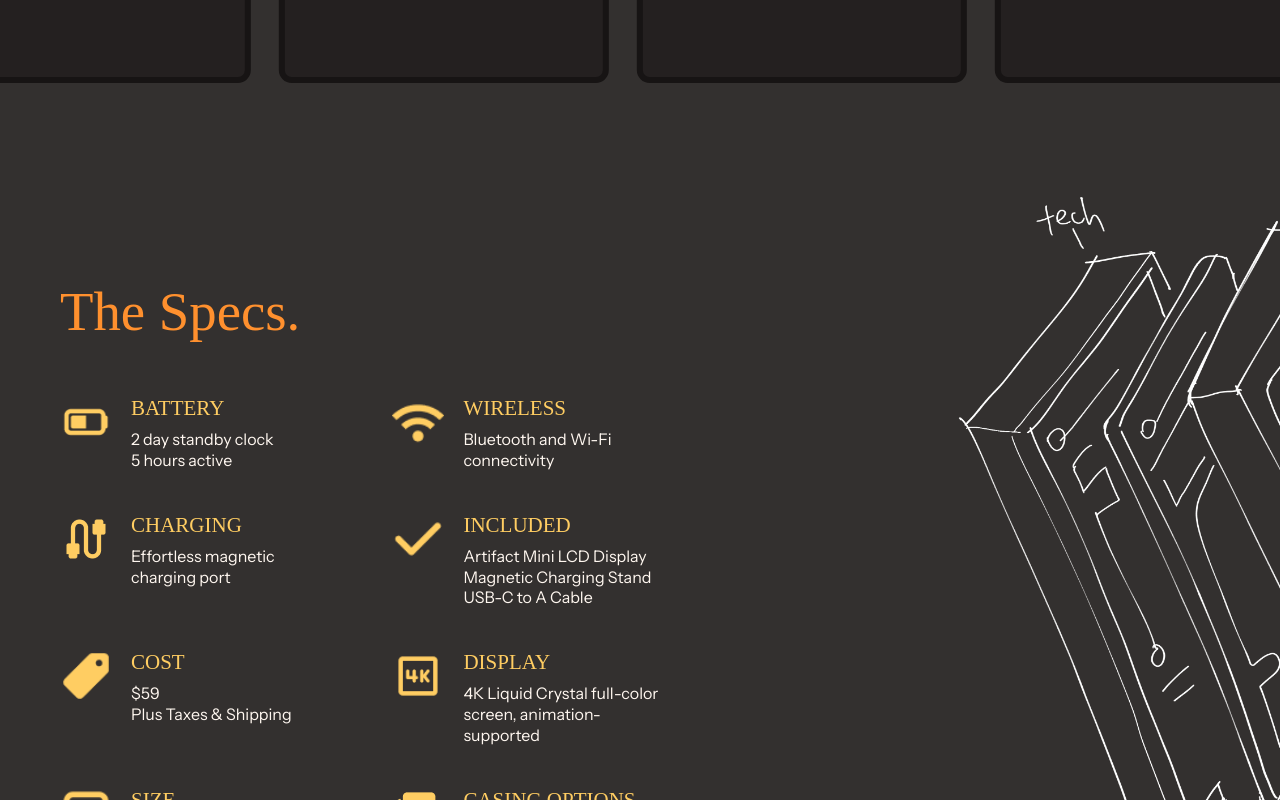
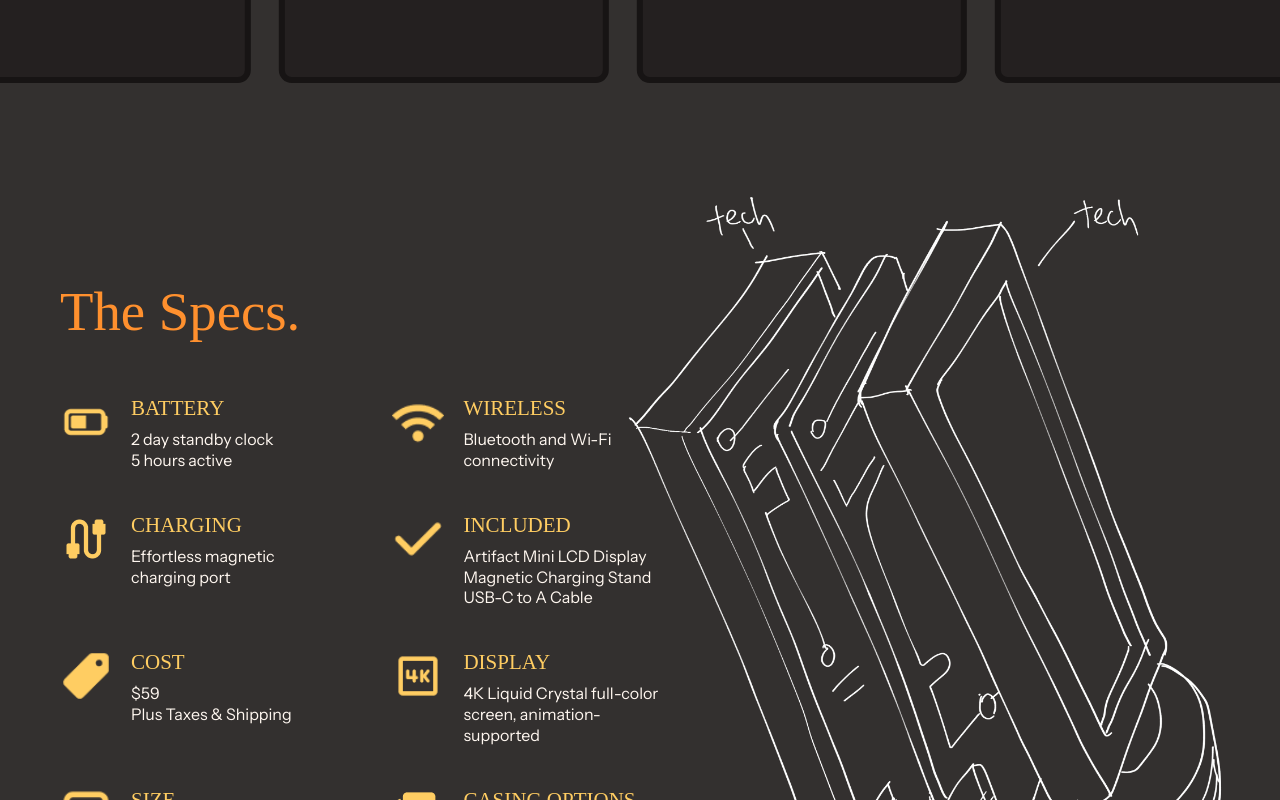
Before and after one commit to lunchtray-chen/arcalink-site, a React (Vite) app in the folder my-app/: page / in a window 1280 px wide. Shown: the part 5140-5940 px from the top of the page. Built offline with nearby package versions, Linux system fonts and the light colour scheme; no server answers; a web font is replaced by a local one.

Commit message:
Minor visual changes

```diff
--- a/my-app/src/App.css
+++ b/my-app/src/App.css
@@ -778,7 +778,7 @@
 
   .specs-drawing {
     width: 1100px;
-    transform: translateX(2%);
+    transform: translateX(-28%);
   }
 
   .cta-art {
```
